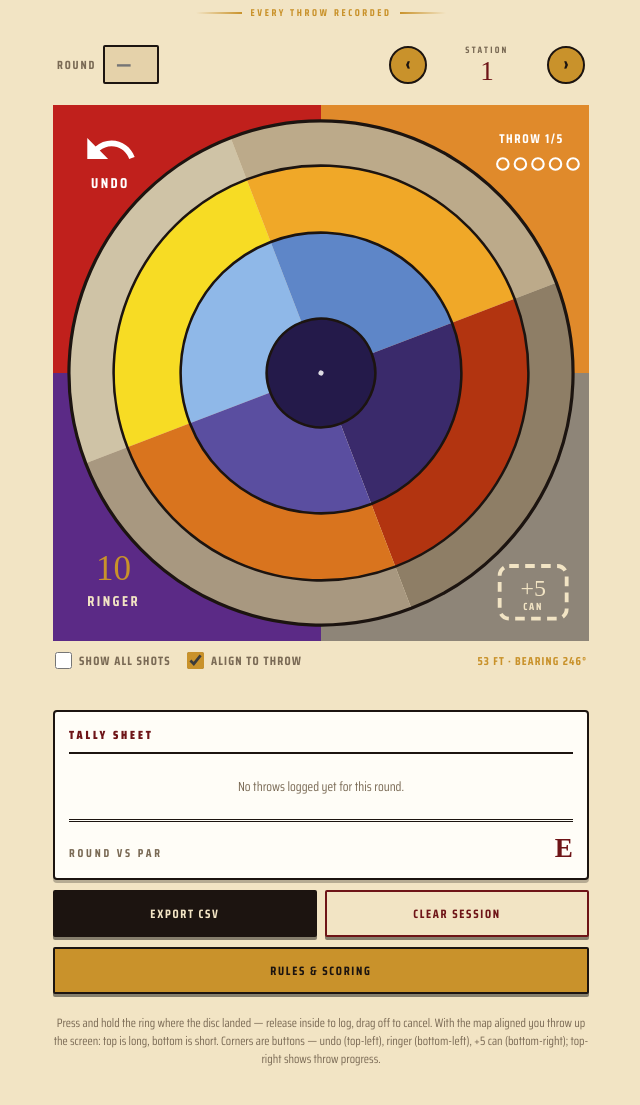
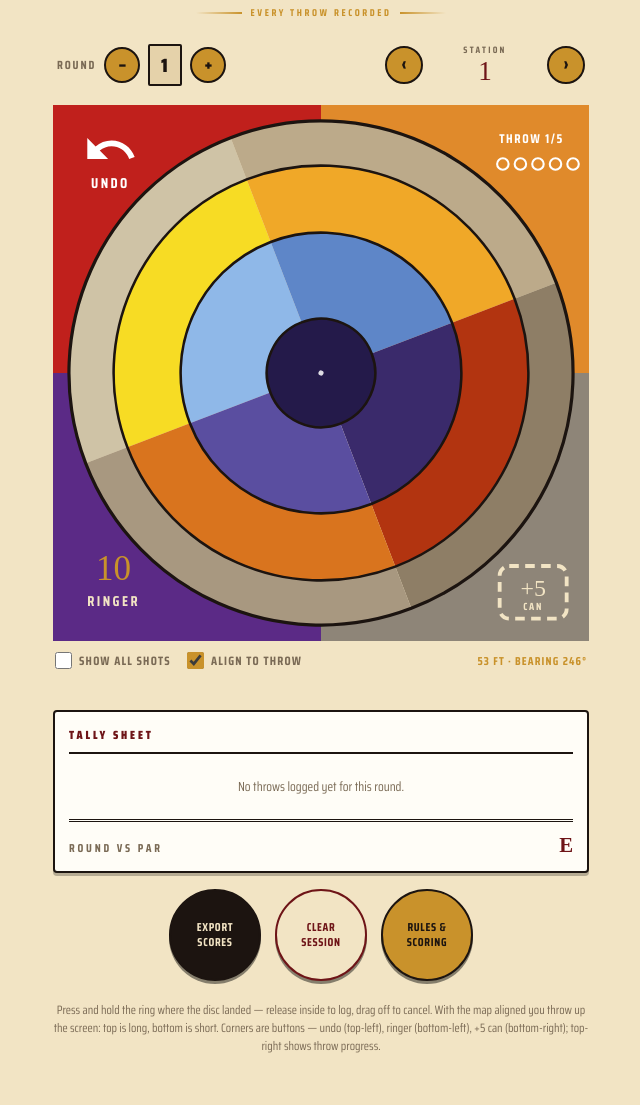
Before and after one commit to ColossalSanders/Disc-tracker, a plain HTML site: page index.html in a window 1280 px wide. Shown: the part 99-1204 px from the top of the page, without its empty margins (319-959 px from the left). Drawn offline with Linux system fonts and the light colour scheme; a web font is replaced by a local one.

Commit message:
Update index.html

```diff
--- a/index.html
+++ b/index.html
@@ -25,9 +25,11 @@
   .card.tally{ background:#FFFDF7; border:2px solid var(--ink); border-radius:4px; padding:14px; box-shadow:0 3px 0 rgba(0,0,0,0.25); margin-top:14px; }
   .card-label{ font-size:0.74rem; font-weight:900; letter-spacing:0.24em; text-transform:uppercase; color:var(--tent); margin-bottom:12px; border-bottom:2px solid var(--ink); padding-bottom:8px; }
   .control-bar{ display:flex; justify-content:space-between; align-items:center; gap:10px; flex-wrap:wrap; }
-  .round-field{ display:flex; align-items:center; gap:7px; font-size:0.74rem; font-weight:700; color:var(--dust); text-transform:uppercase; letter-spacing:0.16em; }
-  .round-field input{ width:56px; font-family:'Saira Condensed',sans-serif; font-weight:900; font-size:1.15rem; text-align:center; background:var(--paper-deep); border:2px solid var(--ink); border-radius:2px; padding:3px 2px; color:var(--ink); }
-  .station-nav{ display:flex; align-items:center; gap:8px; }
+  .round-field{ display:flex; align-items:center; gap:8px; font-size:0.74rem; font-weight:700; color:var(--dust); text-transform:uppercase; letter-spacing:0.16em; }
+  .stepper-btn{ width:36px; height:36px; border-radius:50%; border:2px solid var(--ink); background:var(--brass); font-family:'Saira Condensed',sans-serif; font-weight:900; font-size:1.1rem; line-height:1; color:var(--ink); cursor:pointer; }
+  .stepper-btn:active{ background:var(--brass-dark); color:var(--paper); }
+  .round-value{ min-width:34px; text-align:center; font-family:'Saira Condensed',sans-serif; font-weight:900; font-size:1.2rem; background:var(--paper-deep); border:2px solid var(--ink); border-radius:2px; padding:4px 4px; color:var(--ink); }
+  .station-nav{ display:flex; align-items:center; gap:10px; }
   .station-nav button{ width:38px; height:38px; border-radius:50%; border:2.5px solid var(--ink); background:var(--brass); font-family:'Saira Condensed',sans-serif; font-size:1.2rem; font-weight:900; line-height:1; color:var(--ink); cursor:pointer; }
   .station-nav button:active{ background:var(--brass-dark); color:var(--paper); }
   .station-display{ text-align:center; min-width:104px; }
@@ -50,11 +52,9 @@
   .score-pill.pal-pill{ background:var(--prize); color:var(--paper); border:2px double var(--paper); box-shadow:0 0 0 1.5px var(--brass); margin-left:7px; letter-spacing:0.04em; }
   .score-pill.pal-pill.pal-penalty{ background:var(--ink); color:var(--paper); box-shadow:0 0 0 1.5px var(--tent); }
   .total-row{ display:flex; justify-content:space-between; align-items:baseline; margin-top:12px; padding-top:11px; border-top:3px double var(--ink); font-size:0.72rem; font-weight:700; letter-spacing:0.24em; text-transform:uppercase; color:var(--dust); }
-  .total-row span:last-child{ font-family:'Rye',serif; font-size:1.7rem; letter-spacing:0; color:var(--tent); }
+  .total-row span:last-child{ font-family:'Rye',serif; font-size:1.3rem; letter-spacing:0; color:var(--tent); }
   .empty-log{ color:var(--dust); font-size:0.82rem; text-align:center; padding:10px 0; }
   .legend{ display:flex; gap:18px; justify-content:center; margin-top:12px; font-size:0.68rem; color:var(--dust); font-weight:700; letter-spacing:0.04em; }
-  .rules-btn{ display:block; width:100%; margin-top:10px; background:var(--brass); color:var(--ink); border:2.5px solid var(--ink); border-radius:2px; padding:12px 8px; font-family:'Saira Condensed',sans-serif; font-size:0.76rem; font-weight:700; letter-spacing:0.14em; text-transform:uppercase; cursor:pointer; box-shadow:0 3px 0 rgba(0,0,0,0.45); }
-  .rules-btn:active{ transform:translateY(2px); box-shadow:0 1px 0 rgba(0,0,0,0.45); }
   .rules-overlay{ position:fixed; inset:0; background:var(--paper); z-index:50; overflow-y:auto; display:none; }
   .rules-overlay.open{ display:block; }
   .rules-inner{ max-width:560px; margin:0 auto; padding:0 16px 40px; }
@@ -67,9 +67,11 @@
   .rules-overlay td{ padding:6px 4px; border-bottom:1px dashed rgba(28,20,16,0.22); }
   .rules-overlay .note{ font-size:0.8rem; color:var(--dust); font-style:italic; }
   .rules-overlay .shape{ font-family:'Rye',serif; letter-spacing:2px; }
-  .export-row{ display:flex; gap:8px; flex-wrap:wrap; }
-  .export-row button{ flex:1; min-width:104px; background:var(--ink); color:var(--paper); border:2.5px solid var(--ink); border-radius:2px; padding:12px 8px; font-family:'Saira Condensed',sans-serif; font-size:0.76rem; font-weight:700; letter-spacing:0.14em; text-transform:uppercase; cursor:pointer; box-shadow:0 3px 0 rgba(0,0,0,0.45); }
+  .export-row{ display:flex; gap:14px; justify-content:center; margin-top:16px; }
+  .export-row button{ width:92px; height:92px; border-radius:50%; flex:none; display:flex; align-items:center; justify-content:center; text-align:center;
+    background:var(--ink); color:var(--paper); border:2.5px solid var(--ink); font-family:'Saira Condensed',sans-serif; font-size:0.72rem; font-weight:700; letter-spacing:0.06em; text-transform:uppercase; line-height:1.3; cursor:pointer; box-shadow:0 3px 0 rgba(0,0,0,0.45); }
   .export-row button.danger{ background:var(--paper); color:var(--tent); border-color:var(--tent); }
+  .export-row button.rules{ background:var(--brass); color:var(--ink); border-color:var(--ink); }
   .export-row button:active{ transform:translateY(2px); box-shadow:0 1px 0 rgba(0,0,0,0.45); }
   .target-hint{ text-align:center; font-size:0.76rem; line-height:1.5; color:var(--dust); margin:20px 0 9px; }
   .storage-note{ font-size:0.74rem; font-weight:700; color:var(--brass); text-align:center; margin:0 0 9px; display:none; }
@@ -88,7 +90,11 @@
 <div class="stage">
 <div class="card">
   <div class="control-bar">
-    <div class="round-field">Round <input type="number" id="roundInput" min="1" placeholder="—"></div>
+    <div class="round-field">ROUND
+      <button id="roundDec" class="stepper-btn" aria-label="Previous round">&minus;</button>
+      <span class="round-value" id="roundValue">1</span>
+      <button id="roundInc" class="stepper-btn" aria-label="Next round">+</button>
+    </div>
     <div class="station-nav">
       <button id="prevStation" aria-label="Previous station">&lsaquo;</button>
       <div class="station-display"><span class="cap">Station</span><span class="num" id="stationNum">1</span></div>
@@ -114,10 +120,10 @@
 </div>
 
 <div class="export-row">
-  <button id="exportCsv">Export CSV</button>
-  <button id="resetSession" class="danger">Clear session</button>
+  <button id="exportCsv">Export<br>Scores</button>
+  <button id="resetSession" class="danger">Clear<br>Session</button>
+  <button id="rulesBtn" class="rules">Rules &amp;<br>Scoring</button>
 </div>
-<button id="rulesBtn" class="rules-btn">Rules &amp; Scoring</button>
 
 <p class="target-hint">Press and hold the ring where the disc landed &mdash; release inside to log, drag off to cancel. With the map aligned you throw up the screen: top is long, bottom is short. Corners are buttons &mdash; undo (top-left), ringer (bottom-left), +5 can (bottom-right); top-right shows throw progress.</p>
 <p class="storage-note" id="storageNote">Auto-save is off in this view. Export before you close the tab.</p>
@@ -271,15 +277,16 @@
     return {cx,cy};
   }
 
-  let state={ round:null, station:1, align:true, meta:{}, throws:[] };
+  let state={ round:1, station:1, align:true, meta:{}, throws:[] };
   const STORAGE_KEY='landing-session'; let storageAvailable=true;
 
   function storageBackend(){ try{const t='__probe__'; localStorage.setItem(t,'1'); localStorage.removeItem(t); return localStorage;}catch(e){return null;} }
+  function updateRoundDisplay(){ const el=document.getElementById('roundValue'); if(el) el.textContent=state.round; }
   function loadState(){
     const store=storageBackend();
-    if(!store){ storageAvailable=false; showStorageNote(); document.getElementById('roundInput').value=''; render(); return; }
-    try{ const raw=store.getItem(STORAGE_KEY); if(raw){ const p=JSON.parse(raw); if(p&&Array.isArray(p.throws)){ state=p; if(!state.meta)state.meta={}; if(typeof state.align!=='boolean')state.align=true; } } }catch(e){}
-    document.getElementById('roundInput').value=state.round||''; render();
+    if(!store){ storageAvailable=false; showStorageNote(); updateRoundDisplay(); render(); return; }
+    try{ const raw=store.getItem(STORAGE_KEY); if(raw){ const p=JSON.parse(raw); if(p&&Array.isArray(p.throws)){ state=p; if(!state.meta)state.meta={}; if(typeof state.align!=='boolean')state.align=true; if(!state.round)state.round=1; } } }catch(e){}
+    updateRoundDisplay(); render();
   }
   function showStorageNote(){ const el=document.getElementById('storageNote'); if(el) el.style.display='block'; }
   function saveState(){ if(!storageAvailable) return; const store=storageBackend(); if(!store){storageAvailable=false;showStorageNote();return;} try{store.setItem(STORAGE_KEY,JSON.stringify(state));}catch(e){storageAvailable=false;showStorageNote();} }
@@ -297,20 +304,17 @@
   // ---- two-tap arm/confirm for Ringer & Can; single-tap for Bonus-only "beyond board" ----
   let armedCorner=null, armedTimer=null;
   const ARM_TIMEOUT_MS=3000;
-  function cornerBounds(id){ return { undo:{x:0,y:0}, complete:{x:CX,y:0}, ringer:{x:0,y:CY}, can:{x:CX,y:CY} }[id]; }
   function setArmedVisual(id,on){
     const c=cornerEls[id]; if(!c) return;
     if(on){
-      if(!c.armedRect){
-        const ns='http://www.w3.org/2000/svg'; const b=cornerBounds(id);
-        const r=document.createElementNS(ns,'rect');
-        r.setAttribute('x',b.x+4); r.setAttribute('y',b.y+4);
-        r.setAttribute('width',CX-8); r.setAttribute('height',CY-8);
-        r.setAttribute('fill','none'); r.setAttribute('stroke','#FFFFFF'); r.setAttribute('stroke-width','4');
-        r.setAttribute('pointer-events','none');
-        c.el.parentNode.appendChild(r); c.armedRect=r;
-      }
-    } else if(c.armedRect){ c.armedRect.remove(); c.armedRect=null; }
+      c.el.setAttribute('fill','#FFFFFF');
+      if(c.mainText) c.mainText.setAttribute('fill', c.baseColor);
+      if(c.subText){ c.subText.setAttribute('fill', c.baseColor); c.subText.textContent='TAP AGAIN'; }
+    } else {
+      c.el.setAttribute('fill', c.baseColor);
+      if(c.mainText) c.mainText.setAttribute('fill', c.mainColor);
+      if(c.subText){ c.subText.setAttribute('fill', c.subColor); c.subText.textContent=c.subLabel; }
+    }
   }
   function clearArmed(){ if(armedTimer){ clearTimeout(armedTimer); armedTimer=null; } if(armedCorner){ setArmedVisual(armedCorner,false); armedCorner=null; } }
   function armCorner(id){ clearArmed(); armedCorner=id; setArmedVisual(id,true); armedTimer=setTimeout(clearArmed,ARM_TIMEOUT_MS); }
@@ -377,12 +381,16 @@
     (function(){ const rx=INSET+8,ry=VB_H-INSET-8;
       const t=mk('text'); t.setAttribute('x',rx); t.setAttribute('y',ry); t.setAttribute('text-anchor','middle'); t.setAttribute('font-family',"'Rye',serif"); t.setAttribute('font-size','22'); t.setAttribute('fill',PAL.brass); t.textContent='10'; svg.appendChild(t);
       const s=mk('text'); s.setAttribute('x',rx); s.setAttribute('y',ry+16); s.setAttribute('text-anchor','middle'); s.setAttribute('font-family',"'Saira Condensed',sans-serif"); s.setAttribute('font-size','9'); s.setAttribute('font-weight','700'); s.setAttribute('letter-spacing','1.5'); s.setAttribute('fill',PAL.paper); s.textContent='RINGER'; svg.appendChild(s);
+      cornerEls['ringer'].mainText=t; cornerEls['ringer'].mainColor=PAL.brass;
+      cornerEls['ringer'].subText=s; cornerEls['ringer'].subColor=PAL.paper; cornerEls['ringer'].subLabel='RINGER';
     })();
     // CAN (BR) dashed box
     (function(){ const bw=42,bh=33,{cx,cy}=cornerCenterCan(bw/2,bh/2);
       const box=mk('rect'); box.setAttribute('id','canBox'); box.setAttribute('x',cx-bw/2); box.setAttribute('y',cy-bh/2); box.setAttribute('width',bw); box.setAttribute('height',bh); box.setAttribute('rx',6); box.setAttribute('fill','none'); box.setAttribute('stroke',PAL.paper); box.setAttribute('stroke-width','2.4'); box.setAttribute('stroke-dasharray','6,4'); svg.appendChild(box);
       const t=mk('text'); t.setAttribute('id','canPlus'); t.setAttribute('x',cx); t.setAttribute('y',cy+2); t.setAttribute('text-anchor','middle'); t.setAttribute('font-family',"'Rye',serif"); t.setAttribute('font-size','15'); t.setAttribute('fill',PAL.paper); t.textContent='+5'; svg.appendChild(t);
       const s=mk('text'); s.setAttribute('id','canSub'); s.setAttribute('x',cx); s.setAttribute('y',cy+11); s.setAttribute('text-anchor','middle'); s.setAttribute('font-family',"'Saira Condensed',sans-serif"); s.setAttribute('font-size','6.5'); s.setAttribute('font-weight','700'); s.setAttribute('letter-spacing','1.1'); s.setAttribute('fill',PAL.paper); s.textContent='CAN'; svg.appendChild(s);
+      cornerEls['can'].mainText=t; cornerEls['can'].mainColor=PAL.paper;
+      cornerEls['can'].subText=s; cornerEls['can'].subColor=PAL.paper; cornerEls['can'].subLabel='CAN';
     })();
 
     // ---- interaction ----
@@ -531,7 +539,7 @@
       if(complete){ relPar+=d; run=relPar; const above=d>0;
         diffCell=`<span style="font-weight:900;color:${above?'var(--brass)':'var(--ink)'}">${fmt(d)}</span>`;
         runCell=`<span style="font-family:'Rye',serif;color:var(--ink)">${fmt(run)}</span>`; }
-      rows+=`<tr><td style="font-weight:700">${st}${mark}</td><td style="text-align:center;font-weight:700">${sub}</td><td style="text-align:center;color:var(--dust)">${PAR[st]}</td><td style="text-align:center">${diffCell}</td><td style="text-align:right;font-weight:900">${runCell}</td></tr>`;
+      rows+=`<tr><td style="font-weight:700;font-size:1.05rem">${st}${mark}</td><td style="text-align:center;font-weight:700;font-size:1.05rem">${sub}</td><td style="text-align:center;color:var(--dust)">${PAR[st]}</td><td style="text-align:center;font-size:1.05rem">${diffCell}</td><td style="text-align:right;font-weight:900;font-size:1.05rem">${runCell}</td></tr>`;
     });
     wrap.innerHTML=`<table><thead><tr><th>St</th><th style="text-align:center">Pts</th><th style="text-align:center">Par</th><th style="text-align:center">+/\u2212</th><th style="text-align:right">Run</th></tr></thead><tbody>${rows}${bonusRow}</tbody></table>
       <div class="legend">${ICON_TROPHY} all-time best &nbsp;&nbsp; ${ICON_STAR} season best</div>`;
@@ -574,11 +582,12 @@
   document.getElementById('nextStation').addEventListener('click',()=>changeStation(1));
   document.getElementById('showAllToggle').addEventListener('change',render);
   document.getElementById('alignToggle').addEventListener('change',(e)=>{ state.align=e.target.checked; saveState(); render(); });
-  document.getElementById('roundInput').addEventListener('input',(e)=>{ clearArmed(); const v=e.target.value; state.round=v===''?null:Number(v); saveState(); render(); });
+  document.getElementById('roundDec').addEventListener('click',()=>{ clearArmed(); state.round=Math.max(1,(state.round||1)-1); updateRoundDisplay(); saveState(); render(); });
+  document.getElementById('roundInc').addEventListener('click',()=>{ clearArmed(); state.round=(state.round||1)+1; updateRoundDisplay(); saveState(); render(); });
   document.getElementById('exportCsv').addEventListener('click',()=>{ const n=new Date(),p=x=>String(x).padStart(2,'0'); const stamp=`${n.getFullYear()}-${p(n.getMonth()+1)}-${p(n.getDate())}_${p(n.getHours())}${p(n.getMinutes())}`; downloadBlob(toCSV(),`landing-round-${state.round||'session'}_${stamp}.csv`,'text/csv'); });
   document.getElementById('rulesBtn').addEventListener('click',()=>{ clearArmed(); document.getElementById('rulesOverlay').classList.add('open'); window.scrollTo(0,0); });
   document.getElementById('rulesBack').addEventListener('click',()=>{ document.getElementById('rulesOverlay').classList.remove('open'); });
-  document.getElementById('resetSession').addEventListener('click',()=>{ if(!confirm('Clear all logged throws for this session? This cannot be undone.')) return; clearArmed(); state.throws=[]; state.meta={}; saveState(); render(); });
+  document.getElementById('resetSession').addEventListener('click',()=>{ if(!confirm('Clear all logged throws for this session? This cannot be undone.')) return; clearArmed(); state.throws=[]; state.meta={}; state.round=1; updateRoundDisplay(); saveState(); render(); });
 
   buildTarget();
   loadState();
```
